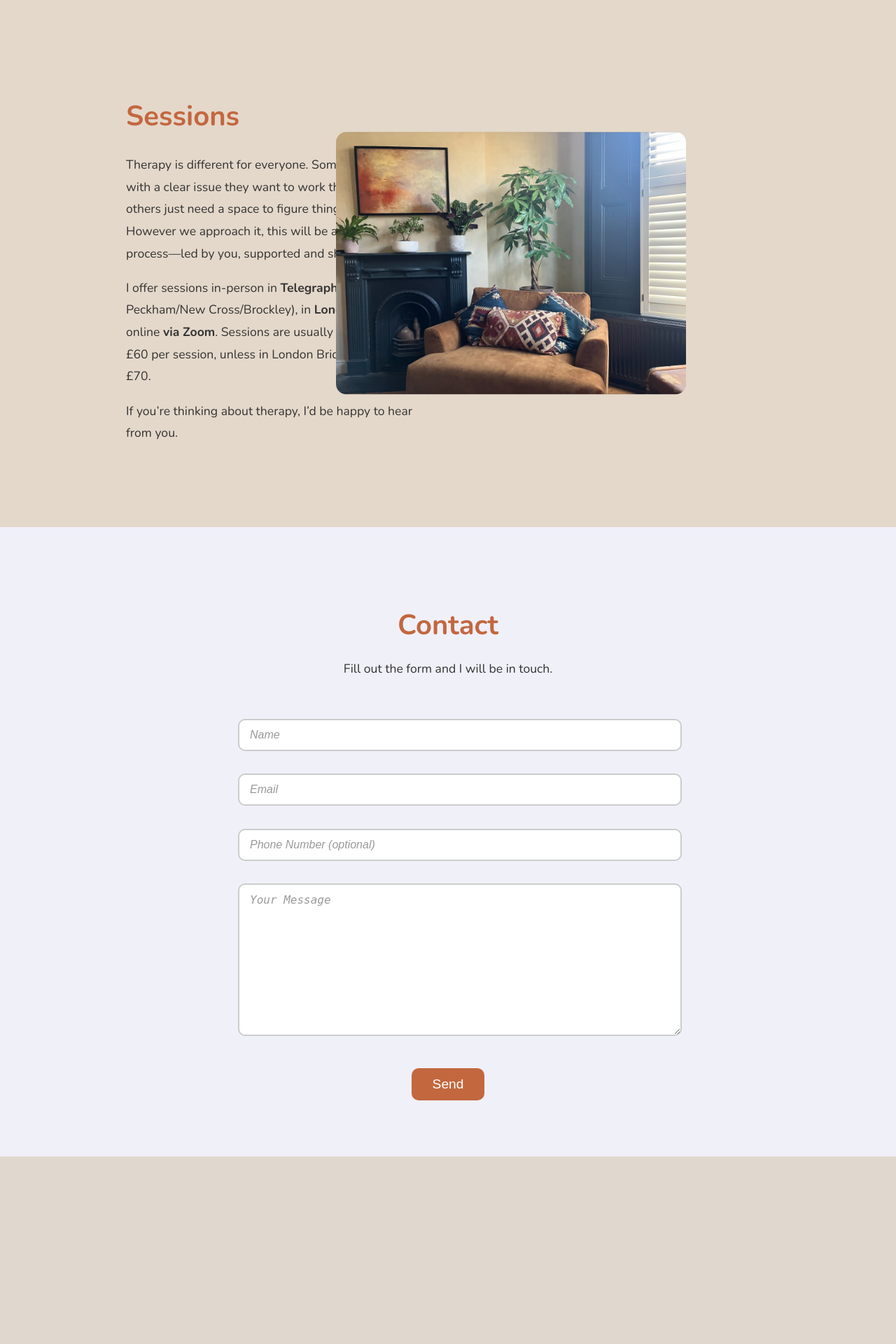
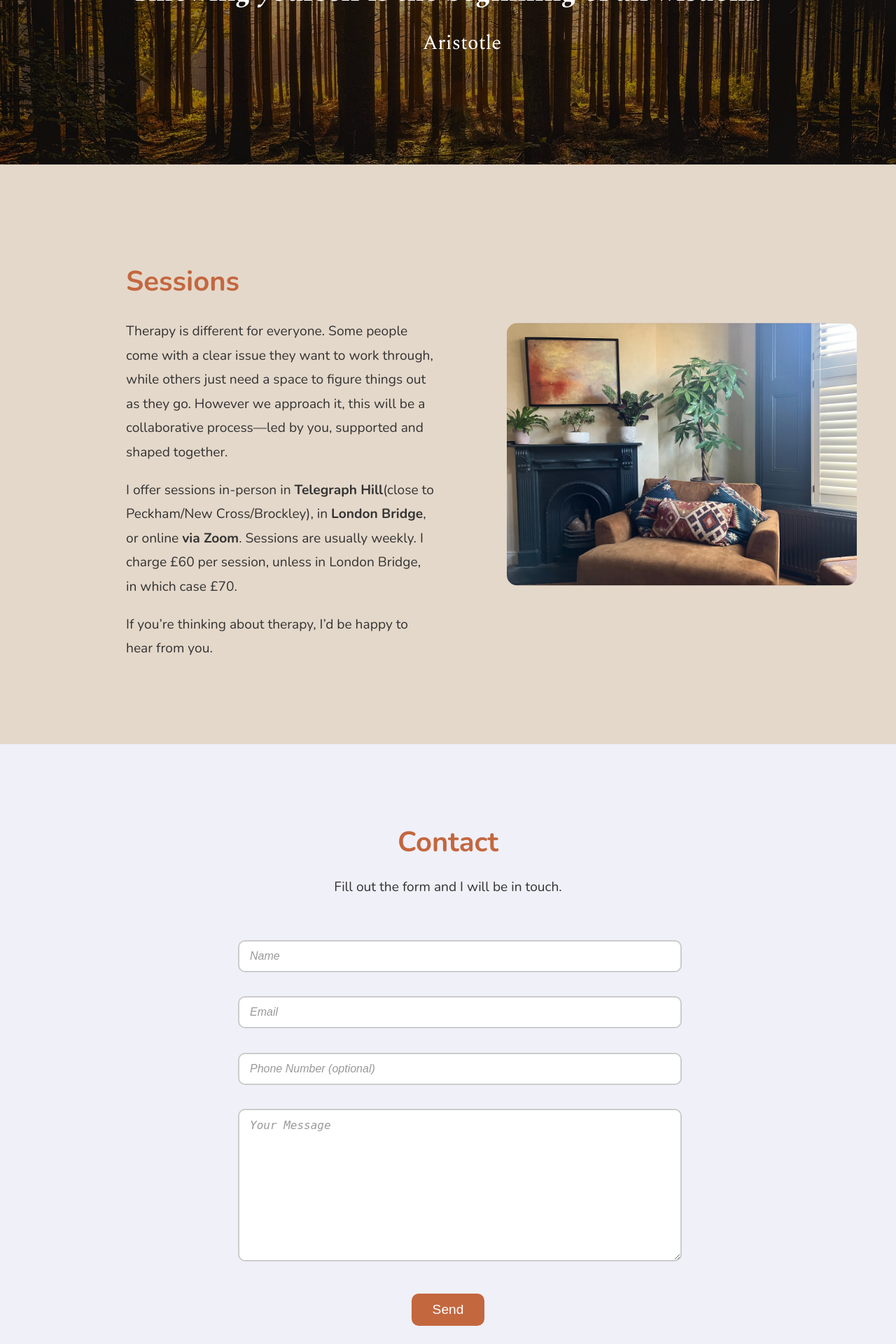
Before and after one commit to Jerry-Graff/therapy_website, a Django app: page / in a window 1280 px wide. Shown: the part 3313-5233 px from the top of the page at 70% size. Before the commit the page ends 4965 px from the top, so only its background shows below. Run offline with Django 5.2, Linux system fonts and the light colour scheme.

Commit message:
Frontend (Desktop) done

```diff
--- a/therapy_website/core/static/core/css/styles.css
+++ b/therapy_website/core/static/core/css/styles.css
@@ -15,7 +15,7 @@
 nav {
   position: absolute;
   top: 20px;
-  right: 200px;
+  right: 250px;
   font-size: 1.7rem;
   z-index: 10;
 }
@@ -45,10 +45,10 @@
 }
 .hero-content {
   text-align: left;
-  padding: 20px;
+  padding: 40px;
   text-shadow: 1px 1px 4px rgba(0,0,0,0.6);
 }
-/* Revert hero h1/h2 to Roboto */
+/* Hero text uses Roboto */
 .hero-content h1,
 .hero-content h2 {
   font-family: 'Roboto', sans-serif;
@@ -76,6 +76,10 @@
   max-width: 960px;
   margin: 0 auto;
 }
+
+/* ==============================
+   Content Box Reveal (Only the text & images reveal)
+============================== */
 .content-box {
   font-size: large;
   line-height: 1.7;
@@ -83,9 +87,16 @@
   width: 100%;
   padding: 20px;
   box-sizing: border-box;
+  opacity: 0;
+  transform: translateY(50px);
+  transition: opacity 1.2s ease, transform 1.2s ease;
+}
+.content-box.visible {
+  opacity: 1;
+  transform: translateY(0);
 }
 .content-section p {
-  font-size: 1.1rem;
+  font-size: 1.2rem;
   color: #333;
   line-height: 1.8;
   margin-bottom: 1em;
@@ -123,7 +134,7 @@
 }
 .bacp-logo {
   position: absolute;
-  right: 500px; /* adjust as needed */
+  left: calc(55% + 20px); /* positions the logo 20px to the right of the container's center */
   top: 50%;
   transform: translateY(-50%);
   width: 250px;
@@ -139,7 +150,7 @@
 }
 .therapy-room {
   position: absolute;
-  right: 300px;
+  left: calc(55% + 20px);  /* Positions the image 20px to the right of center */
   top: 50%;
   transform: translateY(-50%);
   width: 500px;
@@ -150,23 +161,65 @@
 /* ==============================
    Quote Section
 ============================== */
+/* Quote Section 1 */
 .quote-section {
-  background: url('../images/misty-forrest.jpg') no-repeat center center;
+  position: relative;
+  background: url('../images/misty-forest.jpg') no-repeat center center;
   background-size: cover;
   height: 400px;
   display: flex;
   align-items: center;
   justify-content: center;
+}
+
+/* Overlay for Quote Section 1 */
+.quote-section::before {
+  content: "";
+  position: absolute;
+  top: 0;
+  left: 0;
+  right: 0;
+  bottom: 0;
+  background: rgba(0, 0, 0, 0.4); /* Adjust opacity as needed */
+  z-index: 1;
+}
+
+/* Quote Section 2 */
+.quote-section-2 {
   position: relative;
+  background: url('../images/sunrise-forest.jpg') no-repeat center center;
+  background-size: cover;
+  height: 400px;
+  display: flex;
+  align-items: center;
+  justify-content: center;
 }
+
+/* Overlay for Quote Section 2 */
+.quote-section-2::before {
+  content: "";
+  position: absolute;
+  top: 0;
+  left: 0;
+  right: 0;
+  bottom: 0;
+  background: rgba(0, 0, 0, 0.4); /* Adjust opacity as needed */
+  z-index: 1;
+}
+
+/* Quote Content */
 .quote-content {
+  position: relative;
+  z-index: 2;
   font-family: 'Spectral', serif;
   width: 100%;
   color: white;
   text-align: center;
-  padding: 0 20px;
+  padding: 0 40px; /* Increased horizontal padding */
 }
 .quote-text {
+  font-style: italic;
+  font-weight: 600;
   font-size: 2.5rem;
   font-weight: bold;
   margin: 0;
@@ -199,7 +252,7 @@
   font-size: 1.2rem;
   border: none;
   border-radius: 10px;
-  background-color: #c3673f; /* same as contact heading color */
+  background-color: #c3673f;
   color: white;
   cursor: pointer;
   transition: background-color 0.3s ease;
--- a/therapy_website/core/templates/core/home.html
+++ b/therapy_website/core/templates/core/home.html
@@ -5,6 +5,7 @@
   <meta name="viewport" content="width=device-width, initial-scale=1.0">
   <title>Joe Robinson Counselling</title>
   {% load static %}
+  <link rel="icon" href="{% static 'core/images/favicon.ico' %}" type="image/x-icon">
   <link rel="stylesheet" href="{% static 'core/css/styles.css' %}">
   <link href="https://fonts.googleapis.com/css?family=Roboto:400,700&display=swap" rel="stylesheet">
   <link href="https://fonts.googleapis.com/css?family=Nunito:400,700&display=swap" rel="stylesheet">
@@ -43,7 +44,7 @@
   <!--Image and Quote 1-->
   <section id="quote-section" class="quote-section">
     <div class="quote-content">
-      <p class="quote-text">"The meeting of two personalities is like the contact of two chemical substances: if there is any reaction, both are transformed."</p>
+      <p class="quote-text">"Your visions will become clear only when you can look into your own heart. Who looks outside, dreams; who looks inside, awakes."</p>
       <p class="quote-author">Carl Jung</p>
     </div>
   </section>
@@ -60,10 +61,10 @@
   </section>
 
   <!--Image and Quote 2-->
-  <section id="quote-section" class="quote-section">
+  <section id="quote-section" class="quote-section quote-section-2">
     <div class="quote-content">
-      <p class="quote-text">"The meeting of two personalities is like the contact of two chemical substances: if there is any reaction, both are transformed."</p>
-      <p class="quote-author">Carl Jung</p>
+      <p class="quote-text">"Knowing yourself is the beginning of all wisdom."</p>
+      <p class="quote-author">Aristotle</p>
     </div>
   </section>
 
@@ -114,6 +115,21 @@
       });
     });
 
+    // Function to make text appear as user scrolls
+    function revealBoxes() {
+      const boxes = document.querySelectorAll('.content-box');
+      const windowHeight = window.innerHeight;
+      boxes.forEach(box => {
+        const boxTop = box.getBoundingClientRect().top;
+        if (boxTop < windowHeight * 0.8) {
+          box.classList.add('visible');
+        }
+      });
+    }
+
+    window.addEventListener('scroll', revealBoxes);
+    window.addEventListener('load', revealBoxes);
+
   </script>
 </body>
 </html>
--- a/therapy_website/therapy_website/settings.py
+++ b/therapy_website/therapy_website/settings.py
@@ -10,7 +10,10 @@
 https://docs.djangoproject.com/en/5.1/ref/settings/
 """
 import os
+from dotenv import load_dotenv
 from pathlib import Path
+
+load_dotenv()
 
 # Build paths inside the project like this: BASE_DIR / 'subdir'.
 BASE_DIR = Path(__file__).resolve().parent.parent
@@ -19,7 +22,7 @@
 # See https://docs.djangoproject.com/en/5.1/howto/deployment/checklist/
 
 # SECURITY WARNING: keep the secret key used in production secret!
-SECRET_KEY = os.environ.get("DJANGO_SECRET_KEY")
+SECRET_KEY = os.getenv("DJANGO_SECRET_KEY")
 
 # SECURITY WARNING: don't run with debug turned on in production!
 DEBUG = True
```
Also changed, not shown: therapy_website/core/static/core/images/favicon.ico (added), therapy_website/core/static/core/images/sunrise-forest.jpg (added), 1 other file.
